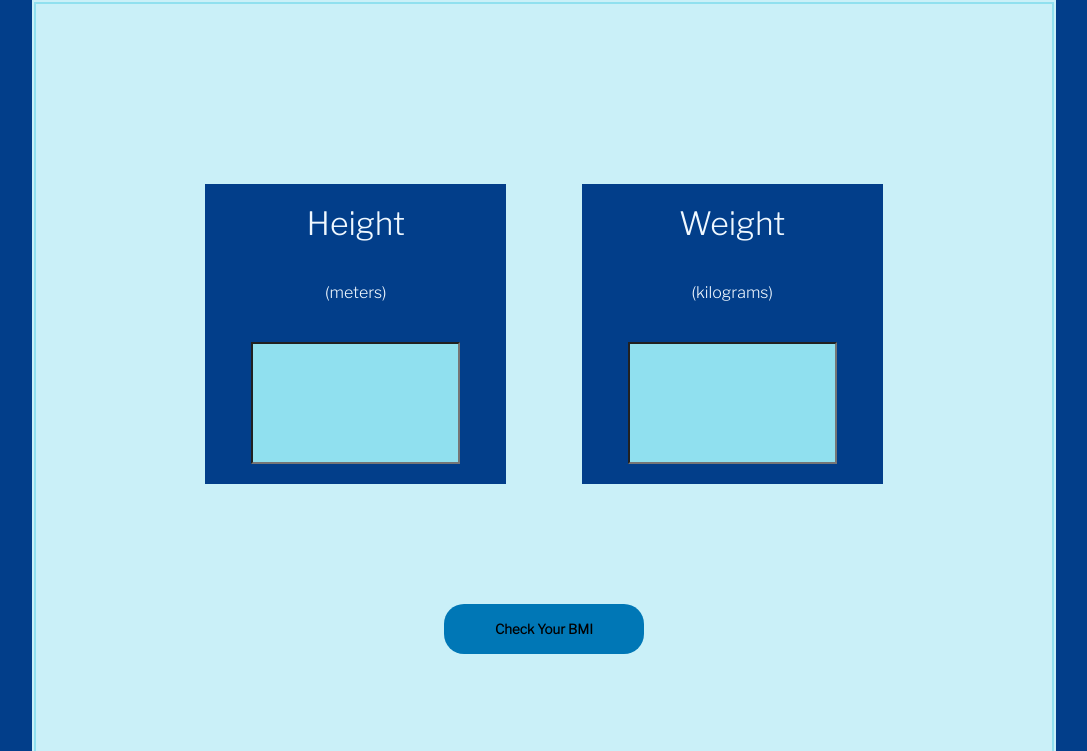
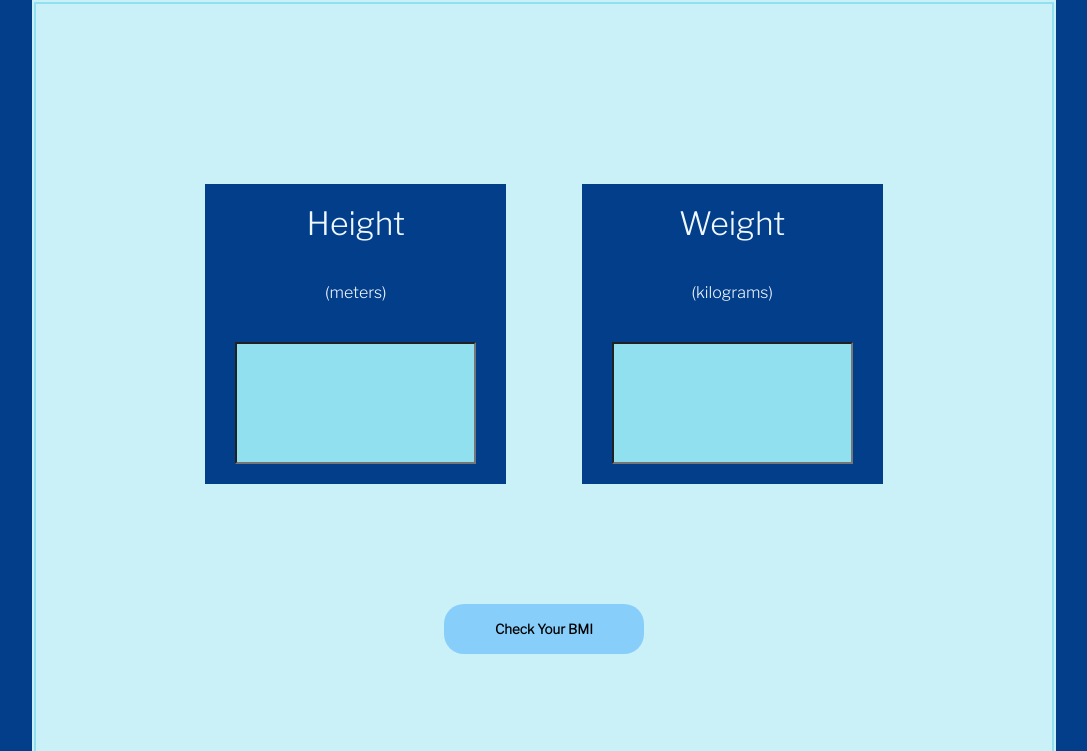
Before and after one commit to AnveBinmile/Javascript, a plain HTML site: page Day3/Assignment_1/BMI_Calculator/index.html in a window 1280 px wide. Shown: the top 751 px of the page, without its empty margins (96-1183 px from the left). Drawn offline with nearby package versions, Linux system fonts and the light colour scheme.

Commit message:
changes done

```diff
--- a/Day3/Assignment_1/BMI_Calculator/app.js
+++ b/Day3/Assignment_1/BMI_Calculator/app.js
@@ -15,6 +15,7 @@ const findBMI = (weight,height)=>{
     const bmi = weight / (height * height);
     console.log(bmi);
     output.innerText=`${bmi.toFixed(2)}`
+    output.style.color="yellow"
 }
 
 
--- a/Day3/Assignment_1/BMI_Calculator/index.html
+++ b/Day3/Assignment_1/BMI_Calculator/index.html
@@ -36,7 +36,7 @@
         </div>
 
         <div class="outputContainer">
-          <h2 id="output"></h2>
+          <h2">Your BMI is &nbsp &nbsp<span id="output"></span></h2>
         </div>
       </div>
     </div>
--- a/Day3/Assignment_1/BMI_Calculator/style.css
+++ b/Day3/Assignment_1/BMI_Calculator/style.css
@@ -76,7 +76,7 @@ body{
 
     height: 300px;
     align-items: center;
-    padding: 20px 20px;
+    padding: 20px 0;
     /* border: 2px solid red; */
 }
 
@@ -90,6 +90,7 @@ body{
     text-align: center;
     width: 80%;
     height: 60%;
+    font-size: 30px;
     /* font-size: 80em; */
     /* padding: 10px 30px; */
     background-color: #90e0ef;
@@ -100,10 +101,11 @@ body{
 
 
 button {
+    cursor: pointer;
     width: 200px;
     height: 50px;
     /* margin: 40px 0; */
-    background-color: #0077b6;
+    background-color:  #87cefa;;
     padding: 20px;
     display: flex;
     align-items: center;
@@ -113,6 +115,9 @@ button {
     border-radius: 20px;
 }
 
+button:hover{
+    background-color: rgb(55, 135, 185);
+}
 
 .outputContainer {
     width: 40%;
```
